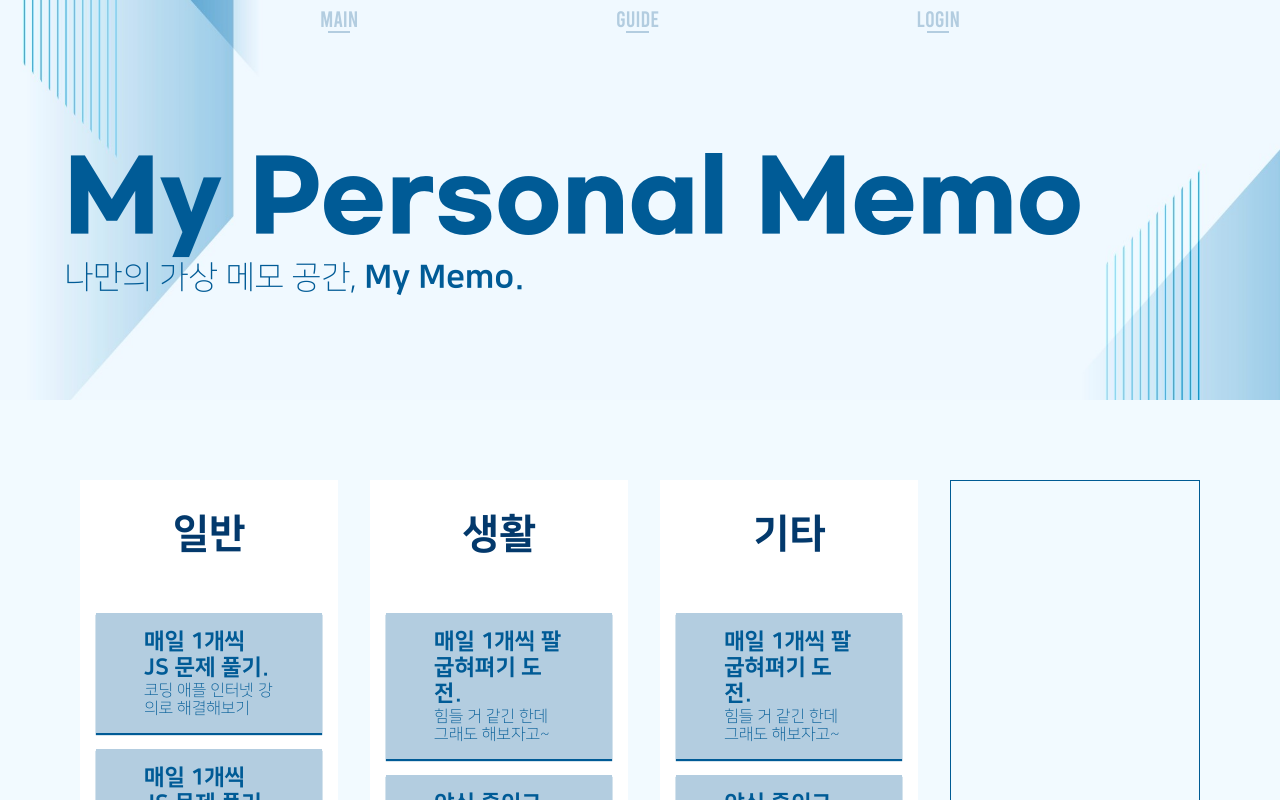
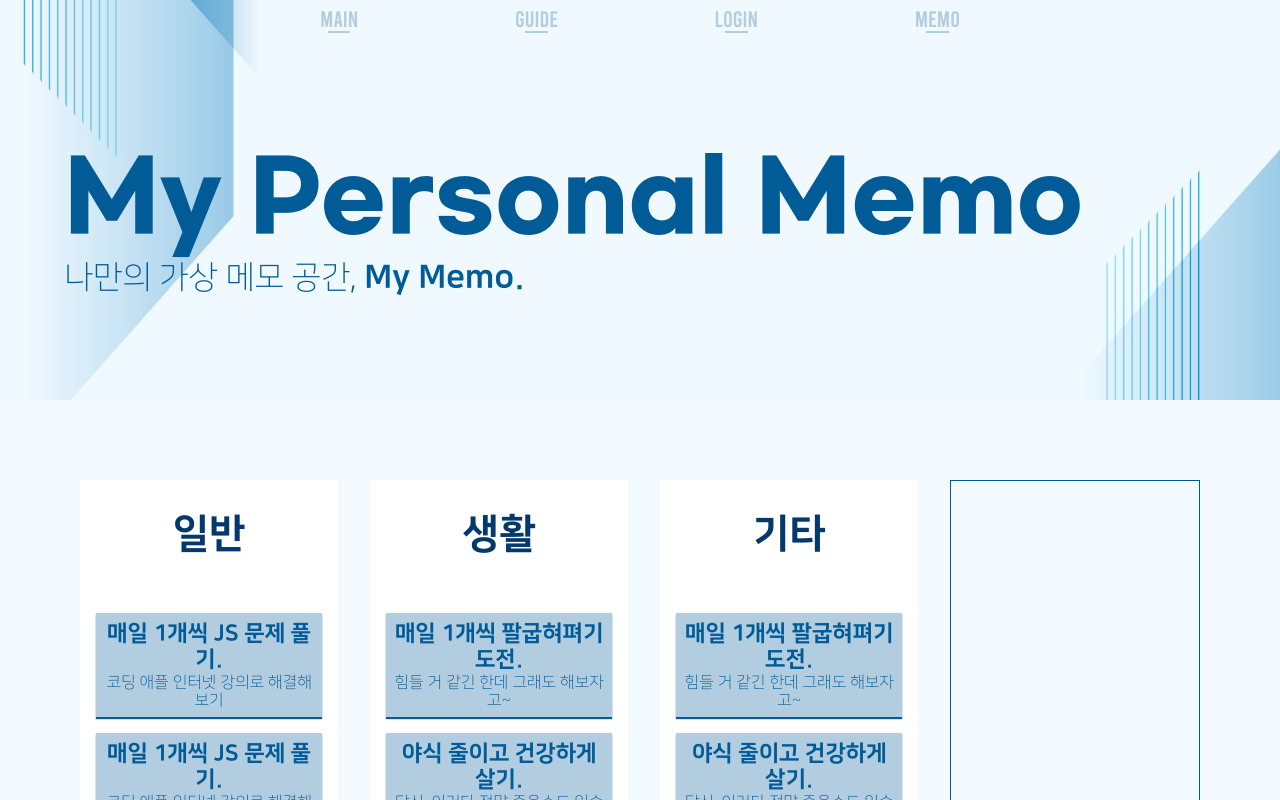
Before and after one commit to RookieAND/MyPersonalMemo, a React (Create React App) app: page /memo in a window 1280 px wide. Shown: the top 800 px of the page. Built offline with nearby package versions, Linux system fonts and the light colour scheme.

Commit message:
RookieAND / feat : add router and link in navbar

```diff
--- a/src/components/common/Navbar.jsx
+++ b/src/components/common/Navbar.jsx
@@ -1,11 +1,13 @@
 import styled, { css } from 'styled-components';
+import { Link } from 'react-router-dom';
 
 const Navbar = () => {
     return (
         <NavbarLayout>
-            <li>Main</li>
-            <li>Guide</li>
-            <li>Login</li>
+            <LinkElement to='/'>Main</LinkElement>
+            <LinkElement to='/'>Guide</LinkElement>
+            <LinkElement to='/'>Login</LinkElement>
+            <LinkElement to='/memo'>Memo</LinkElement>
         </NavbarLayout>
     );
 };
@@ -24,8 +26,14 @@ const NavbarLayout = styled.ul`
             justify-content: space-between;
 
             text-align: center;
+        `;
+    }}
+`;
 
-            & > li {
+const LinkElement = styled(Link)`
+    ${({ theme }) => {
+        const { colors, fonts } = theme;
+        return css`
             color: ${colors.blue.quinary};
             font-family: ${fonts.family.detail};
             font-size: ${fonts.size.sm};
@@ -48,7 +56,6 @@ const NavbarLayout = styled.ul`
                 border-bottom: 2px solid ${colors.blue.quinary};
                 width: ${fonts.size.sm};
             }
-            }
         `;
     }}
 `;
--- a/src/components/main/memo/Memo.jsx
+++ b/src/components/main/memo/Memo.jsx
@@ -100,13 +100,14 @@ const MemoElementLayout = styled.div`
     ${({ theme }) => {
         const { colors, fonts, margins, paddings } = theme;
         return css`
-            margin: ${margins.sm} 0vw;
-            padding: ${paddings.base} ${paddings.xl};
+            margin: ${margins.sm} auto;
+            padding: ${margins.sm};
 
             background-color: ${colors.blue.quinary};
             box-shadow: 0px 2px 1px ${colors.blue.tertiary};
 
             color: ${colors.blue.tertiary};
+            text-align: center;
 
             h5 {
                 font-size: ${fonts.size.sm};
```
Lines whose indentation alone changed are shown as unchanged.
